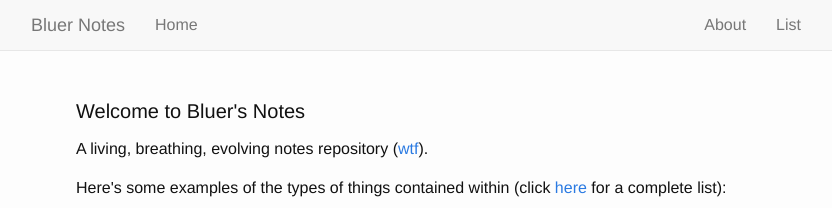
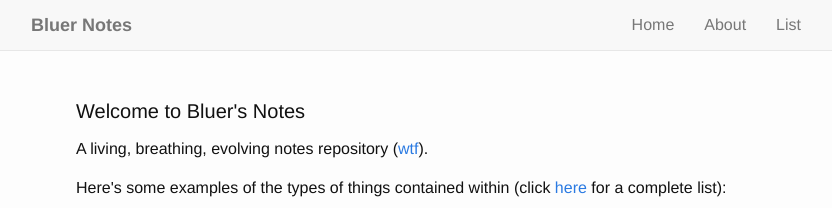
Before and after one commit to kevinbluer/bluer-notes-jekyll, a Jekyll site: the page built from index.html, in a window 1280 px wide. Shown: the top 208 px of the page, without its empty margins (224-1056 px from the left). Built offline with Jekyll 4.4.1, drawn with Linux system fonts in a browser that asks for light colours.

Commit message:
moar tweaks

```diff
--- a/_includes/header.html
+++ b/_includes/header.html
@@ -8,13 +8,14 @@
         <span class="icon-bar"></span>
         <span class="icon-bar"></span>
       </button>
-      <a class="navbar-brand" href="{{ site.baseurl }}/">{{ site.title }}</a>
+      <a class="navbar-brand" href="{{ site.baseurl }}/" style="font-weight: bold;">{{ site.title }}</a>
     </div>
     <div id="navbar" class="navbar-collapse collapse">
       <ul class="nav navbar-nav">
-        <li><a href="{{ site.baseurl }}/">Home</a></li>
+        <li></li>
       </ul>
       <ul class="nav navbar-nav navbar-right">
+        <li><a href="{{ site.baseurl }}/">Home</a></li>
         {% for my_page in site.pages %}
           {% if my_page.title %}
             {% if my_page.menu == 'main' %}
```
